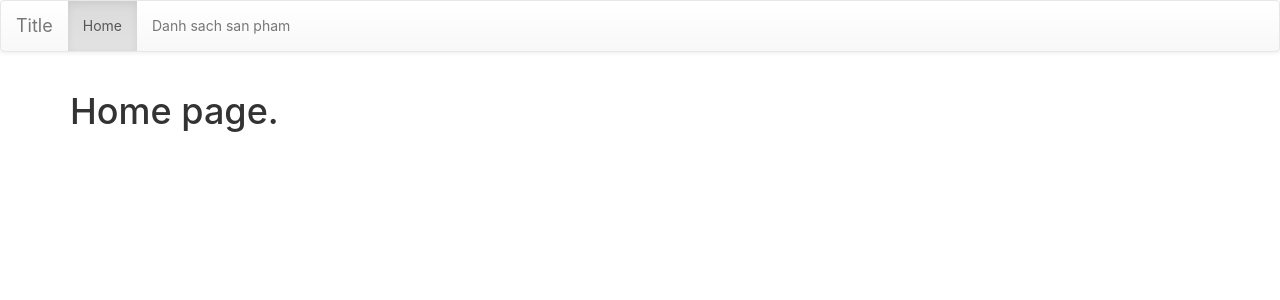
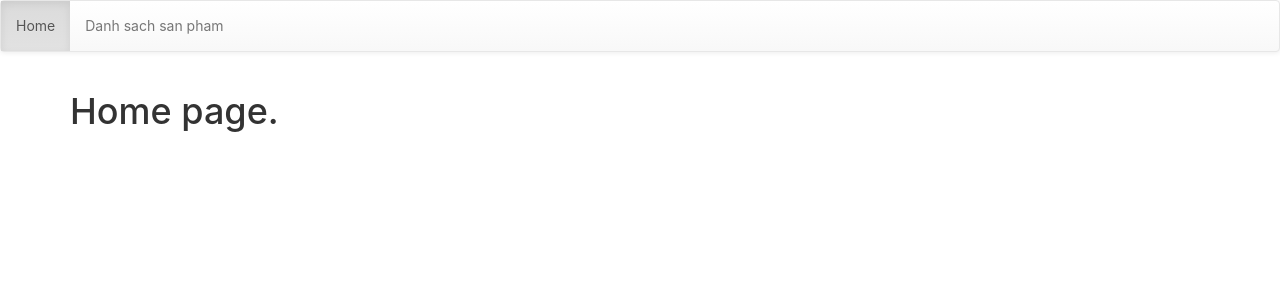
Before and after one commit to nguyennhathuy/project-api, a React (Create React App) app: page / in a window 1280 px wide. Shown: the top 300 px of the page. Built offline with nearby package versions, Linux system fonts and the light colour scheme.

Commit message:
PC lates commit

```diff
--- a/src/component/menu/Menu.js
+++ b/src/component/menu/Menu.js
@@ -33,7 +33,6 @@ class Menu extends Component {
     render() {
         return (
             <nav className="navbar navbar-default">
-                <span className="navbar-brand">Title</span>
                 <ul className="nav navbar-nav">
                     {this.showMenuProduct(menus)}
                 </ul>
```
